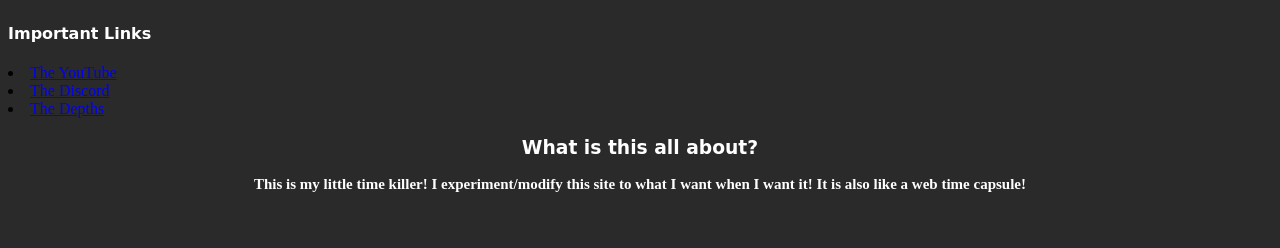
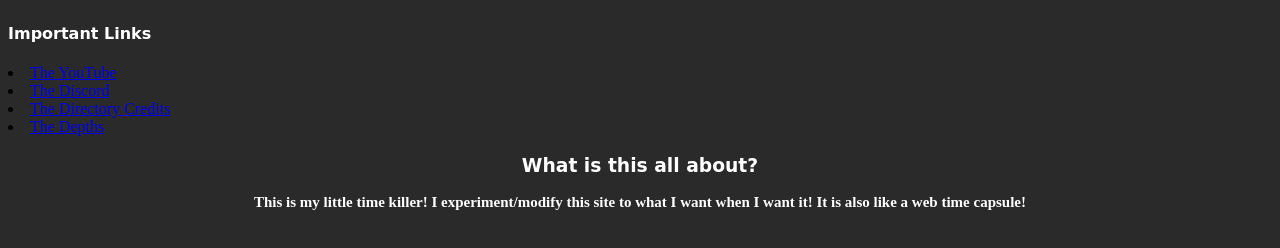
Before and after one commit to Muddbutter/Swampers, a plain HTML site: page index.html in a window 1280 px wide. Shown: the part 76-324 px from the top of the page. Drawn offline with Linux system fonts and the light colour scheme.

Commit message:
Update index.html

```diff
--- a/index.html
+++ b/index.html
@@ -92,7 +92,7 @@ h3 {text-align: center;}
         <h4>Important Links</h4>
         <li><a href="https://www.youtube.com/channel/UCfuvT8XGFSO_JLzLfghCsoA" target="_blank">The YouTube</a></li>
             <li><a href="https://discord.gg/fPaP6tHU6P" target="_blank">The Discord</a></li>
-
+            <li><a href="https://muddbutter.github.io/Directory-Credits/" target= "_blank">The Directory Credits</a></li>
             <li><a href="https://muddbutter.github.io/The-Swamp-Links-/" target="_blank">The Depths</a></li>
 
     </section>
@@ -100,3 +100,15 @@ h3 {text-align: center;}
 <h3>What is this all about?</h3>
 
 <h2>This is my little time killer! I experiment/modify this site to what I want when I want it! It is also like a web time capsule!</h2>
+
+
+
+
+
+
+
+
+
+
+</body>
+</html>
```
